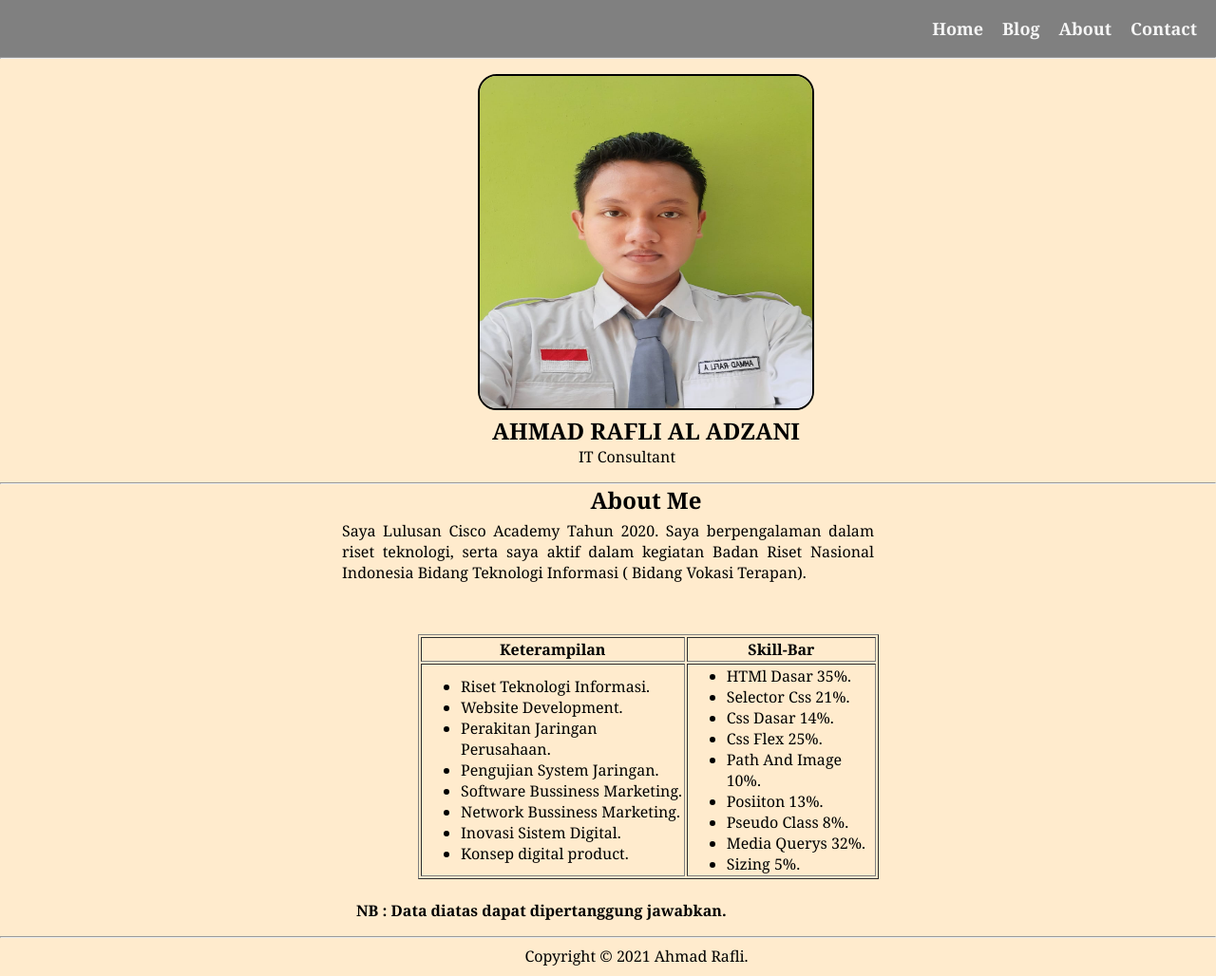
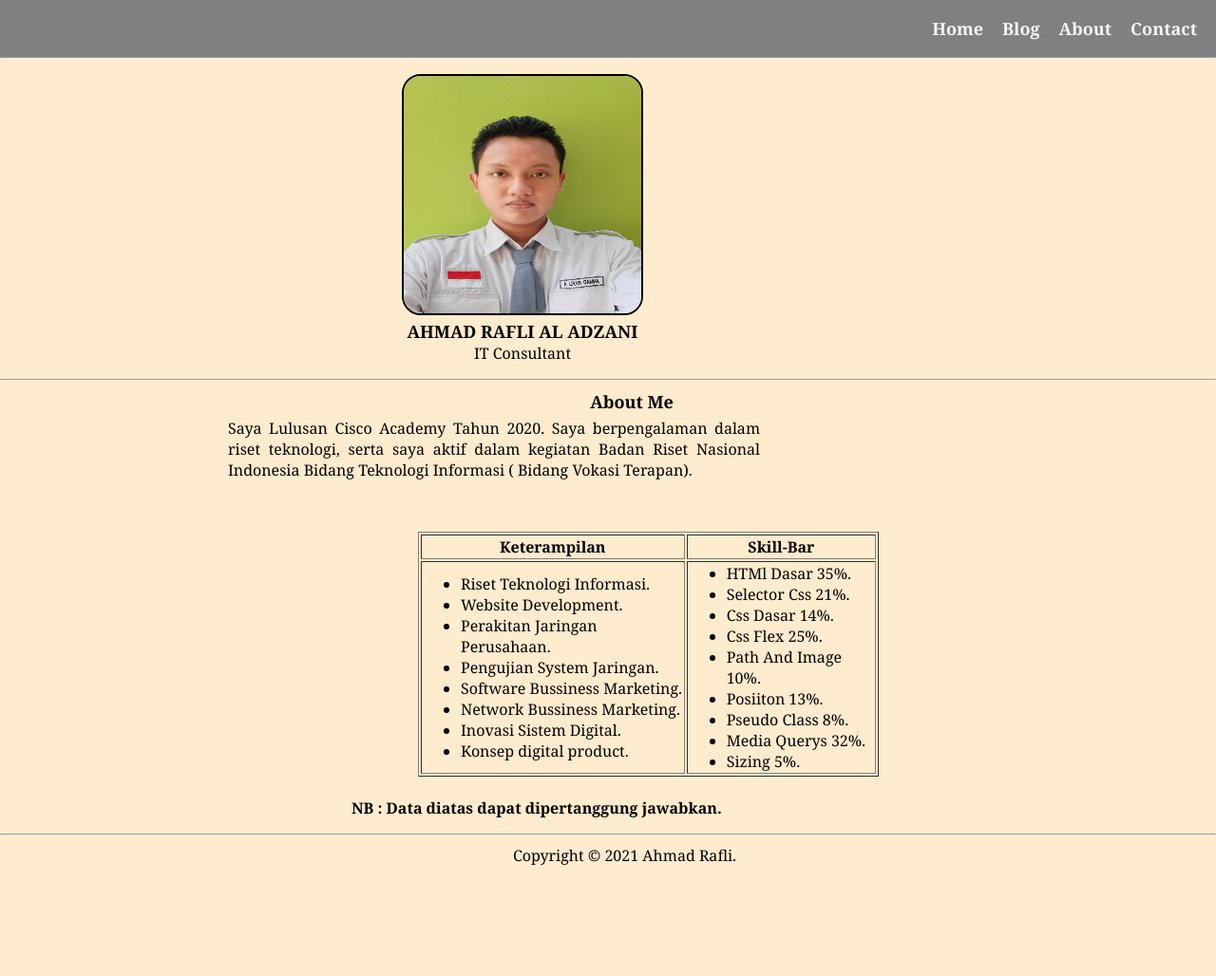
Before and after one commit to Mepopo-Class/html-css, a plain HTML site: page rafli/Belajar7.html in a window 1280 px wide. Shown: the whole page at 95% size. After the commit the page ends 922 px from the top, so only its background shows below. Drawn offline with Linux system fonts and the light colour scheme.

Commit message:
Revisi Task

```diff
--- a/rafli/Belajar7.html
+++ b/rafli/Belajar7.html
@@ -45,22 +45,11 @@
             justify-content: right;
             text-decoration: none;
         }
-        header > img
-        {
-            margin-top: 20px;
-            margin-left: 60px;
-            margin-right: 50px;
-        }
+
         header, p
         {
             margin-bottom: 10px;
             margin-right: 40px;
-
-        }
-
-        article > p
-        {
-            text-align: center;
 
         }
         img
@@ -70,16 +59,7 @@
             border-radius: 20px;
             border: 2px solid black;
         }
-        footer
-        {
-            text-align: center;
-            padding-top: 8px;
-        }
 
-        article
-        {
-            text-align: center;
-        }
         header
         {
             text-align: center;
@@ -90,7 +70,7 @@
             margin: 1em auto;
             border: 3;
         }
-        .me
+        .about-me
         {
             justify-content: center;
             margin-top:5px;
@@ -123,20 +103,82 @@
             justify-content: center;
         }
 
+        @media screen and (min-width: 319px)
+    {
+        h2
+        {
+            font-size: 18px;
+        }
+        img
+        {
+            width: 150px;
+            height: 150px;
+            border-radius: 20px;
+            border: 2px solid black;
+        }
+        .grow
+        {
+            margin-left: 40px;
+            justify-content: center;
+        }
+        .grow > p
+        {
+            text-align: center;
+            margin-left: 40px ;
+        }
+
+        article > h2
+        {
+            text-align: left;
+            margin-left: 100px;
+            margin-top: 5px;
+        }
+        article > p
+        {
+            margin-left: 30px;
+            text-align: left;
+        }
+        article
+        {
+            text-align: justify;
+            padding-left: 40px;
+        }
+        footer
+        {
+            text-align: center;
+            padding-top: 28px;
+            padding-left: 25px;
+        }
+    }
 
 
     @media screen and (min-width: 1023px)
     {
-     .me
+
+     .about-me
       {
          text-align: justify;
-         margin-left: 250px;
+         margin-left: 200px;
          margin-top: 5px;
       }
+      img
+        {
+            width: 250px;
+            height: 250px;
+            border-radius: 20px;
+            border: 2px solid black;
+        }
       .grow
       {
           justify-content: center;
-          margin-left: 230px;
+          margin-left: 250px;
+      }
+      article > h2
+      {
+
+          margin-top: 10px;
+          text-align: center;
+          margin-left: 10px;
       }
       table
       {
@@ -145,44 +187,17 @@
       }
       .NB
       {
-          margin-left: 45px;
+          margin-left: 30px;
       }
-      footer > p
-      {
-          justify-content: center;
-      }
-    }
-    @media only screen and (min-width: 1199px)
-    {
-        .grow
-      {
-          justify-content: center;
-          margin-left: 380px;
-      }
-      .me
-      {
-         text-align: justify;
-         margin-left: 280px;
-         margin-top: 5px;
-      }
-       article
-        {
+     footer
+     {
             text-align: center;
-            margin-left: 80px;
-        }
-      .NB
-      {
-        margin-left: 35px;
-      }
-      footer > p
-      {
-          justify-content: center;
-          margin-left: 100px;
-      }
-    }
+            padding-top: 10px;
+            margin-left: 50px;
+     }
 
 
-
+    }
     </style>
 </head>
 
@@ -208,7 +223,7 @@
     <hr />
     <article>
         <h2> About Me</h2>
-        <div class="me">
+        <div class="about-me">
             <p>Saya Lulusan Cisco Academy Tahun 2020. Saya berpengalaman dalam riset teknologi, serta saya aktif dalam kegiatan Badan Riset Nasional Indonesia Bidang Teknologi Informasi ( Bidang Vokasi Terapan).</p>
         </div>
         <br>
```
